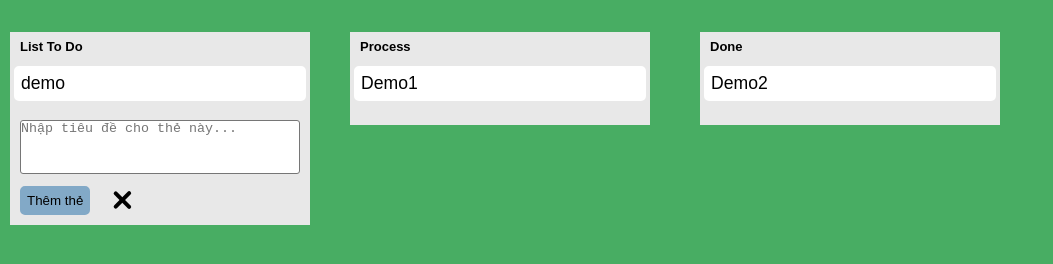
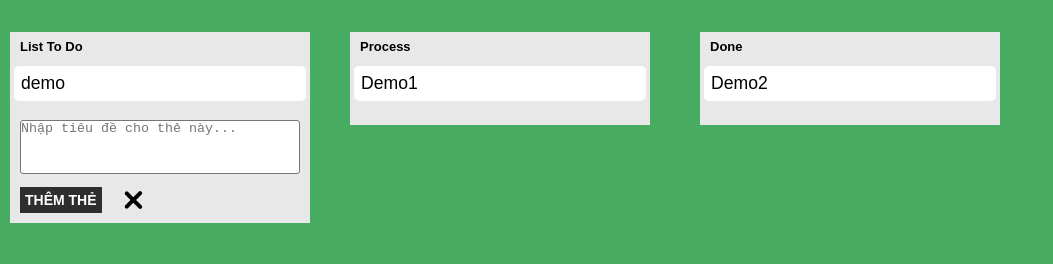
Before and after one commit to quanlatoi/todo-list, a plain HTML site: page bai3.html in a window 1280 px wide. Both pictures are taken after a click on the link "Add New Card". Shown: the whole page, without its empty margins (0-1053 px from the left). Drawn offline with nearby package versions, Linux system fonts and the light colour scheme.

Commit message:
sửa css cho button

```diff
--- a/bai3.css
+++ b/bai3.css
@@ -4,14 +4,15 @@
   box-sizing: border-box;
 }
 
-
 .contain {
-  width: 100vw;
+  width: auto;
   height: 100vh;
   padding: 10px;
   background: rgb(72, 173, 99);
   display: flex;
+  overflow: auto;
   flex-wrap: wrap;
+  position: relative;
 }
 
 .toDo {
@@ -103,10 +104,9 @@
   opacity: 1;
 }
 
-.listCard .tag .father .child2{
+.listCard .tag .father .child2 {
   padding: 0 20px 0 0;
 }
-
 
 .addCard {
   margin: 5px 0 0 0;
@@ -128,7 +128,7 @@
   font-size: 16px;
 }
 
-.icon{
+.icon {
   width: 25px;
   height: 27px;
   display: inline-block;
@@ -137,7 +137,7 @@
   left: 15px;
 }
 
-.icon::after, .icon::before{
+.icon::after, .icon::before {
   content: '';
   background: rgba(0, 0, 0);
   height: 4px;
@@ -147,28 +147,30 @@
   border-radius: 5px;
   transition: 1s all ease;
 }
-.icon::after{
+
+.icon::after {
   transform: rotateZ(45deg);
   left: 5%;
   bottom: 50%;
 }
-.icon::before{
+
+.icon::before {
   transform: rotateZ(-45deg);
   left: 5%;
   bottom: 50%;
 }
 
-.icon:hover::after{
+.icon:hover::after {
   background: rgb(73, 164, 238);
   transition: 1s;
   transform: rotate(-45deg);
 }
-.icon:hover::before{
+
+.icon:hover::before {
   background: rgb(73, 164, 238);
   transition: 1s;
   transform: rotate(45deg);
 }
-
 
 textarea {
   overflow: hidden;
@@ -181,22 +183,40 @@ textarea {
 }
 
 #btn {
+  position: relative;
+  color: white;
+  font-size: 14px;
+  font-family: sans-serif;
+  margin: 0 0;
   padding: 5px;
-  border: 2px solid rgb(130, 169, 199);
-  background-color: rgb(130, 169, 199);
-  border-radius: 5px;
+  border: none;
+  background: rgba(0, 0, 0, 0.8);
+  font-weight: 600;
+  text-transform: uppercase;
+  overflow: hidden;
   transition: 1s all ease;
-  outline-style: none;
-}
-
-
-#btn:hover{
-  color: rgb(255, 255, 255);
+  z-index: 1;
   cursor: pointer;
 }
 
+#btn::before {
+  content: "";
+  background: rgb(73, 164, 238);
+  position: absolute;
+  top: 50%;
+  left: 50%;
+  transform: translate(-50%, -50%) rotate(45deg);
+  height: 0;
+  width: 100%;
+  z-index: -1;
+  transition: all 0.6s ease;
+}
 
-.process{
+#btn:hover::before {
+  height: 300%;
+}
+
+.process {
   width: 300px;
   overflow: auto;
   background: rgb(232, 232, 232);
@@ -206,7 +226,7 @@ textarea {
   left: 350px;
 }
 
-.done{
+.done {
   width: 300px;
   overflow: hidden;
   background: rgb(232, 232, 232);
@@ -216,7 +236,7 @@ textarea {
   left: 700px;
 }
 
-.footList{
+.footList {
   width: 100%;
   height: 20px;
 }
--- a/bai3.js
+++ b/bai3.js
@@ -1,7 +1,3 @@
-//tìm và sửa lại các QUERYSELECTOR, có thể thay bằng id hoặc className
-//lên ý tưởng lại cho phần kéo thả
-//lên ý tưởng cho phần tạo thẻ div a tạm thời.
-
 
 var addCard = document.getElementById('add');
 addCard.addEventListener('click', function() {
@@ -19,6 +15,7 @@ addCard.addEventListener('click', function() {
     showAdd.removeAttribute('style', 'display: none');
     var hiddenText = document.getElementById('text');
     hiddenText.setAttribute('style', 'display: none');
+    document.querySelector('textarea').value = '';
   });
 });
 var idName = 1;
@@ -61,21 +58,19 @@ function btnClick() {
 
 document.getElementById('dragDemo1').addEventListener('dragstart', drag);
 document.getElementById('dragDemo2').addEventListener('dragstart', drag);
+document.getElementById('dragDemo3').addEventListener('dragstart', drag);
 for (const card of document.getElementsByClassName('listCard')) {
   card.addEventListener('dragstart', dragStart);
-  // card.addEventListener('dragenter', dragEnter);
   card.addEventListener('dragleave', dragLeave);
   card.addEventListener('dragover', dragOver);
   card.addEventListener('drag', drag);
   card.addEventListener('drop', drop);
   card.addEventListener('dragend', dragEnd);
 }
-// var _el;
 
 
 function dragStart(ev) {
   ev.dataTransfer.setData("text/plain", ev.target.id);
-  // _el = ev.target;
 }
 
 function drag(ev) {
@@ -83,25 +78,13 @@ function drag(ev) {
   ev.dataTransfer.setData('text', ev.target.id);
 }
 
-// function dragEnter(ev) {
-//   ev.preventDefault();
-//   // this.style = 'border-bottom: 20px solid red';
-//
-// }
-
 function dragLeave(ev) {
   this.style = 'transition: 0.5s';
   ev.dataTransfer.dropEffect = 'move';
 }
 
 function dragOver(ev) {
-  // if (isBefore(_el, ev.target)) {
-  //   ev.target.parentNode.insertBefore(_el, ev.target);
-  //   console.log(div.appendChild(_el));
-  // } else {
-  //   ev.target.parentNode.insertBefore(_el, ev.target.nextSibling);
-  //   console.log(div.appendChild(_el));
-  // }
+
   ev.preventDefault();
   ev.dataTransfer.dropEffect = "move";
   var a = document.getElementsByClassName('a');
@@ -132,14 +115,5 @@ function dragEnd(ev) {
       checkTag[i].remove();
     }
   }
-  // _el = null;
   this.style = '';
 }
-
-// function isBefore(el1, el2) {
-//   if (el2.parentNode === el1.parentNode)
-//     for (var cur = el1.previousSibling; cur; cur = cur.previousSibling)
-//       if (cur === el2)
-//         return true;
-//   return false;
-// }
```
